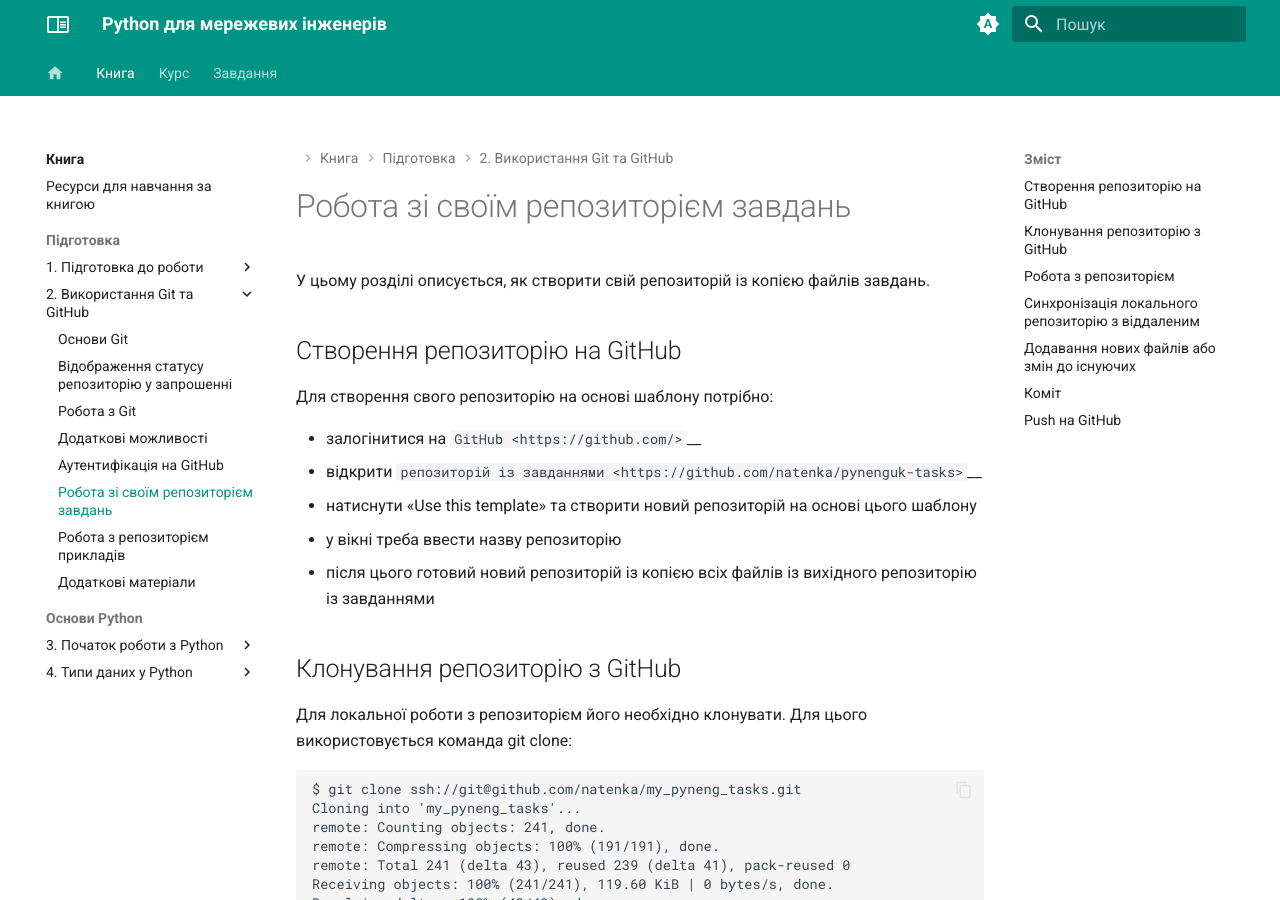
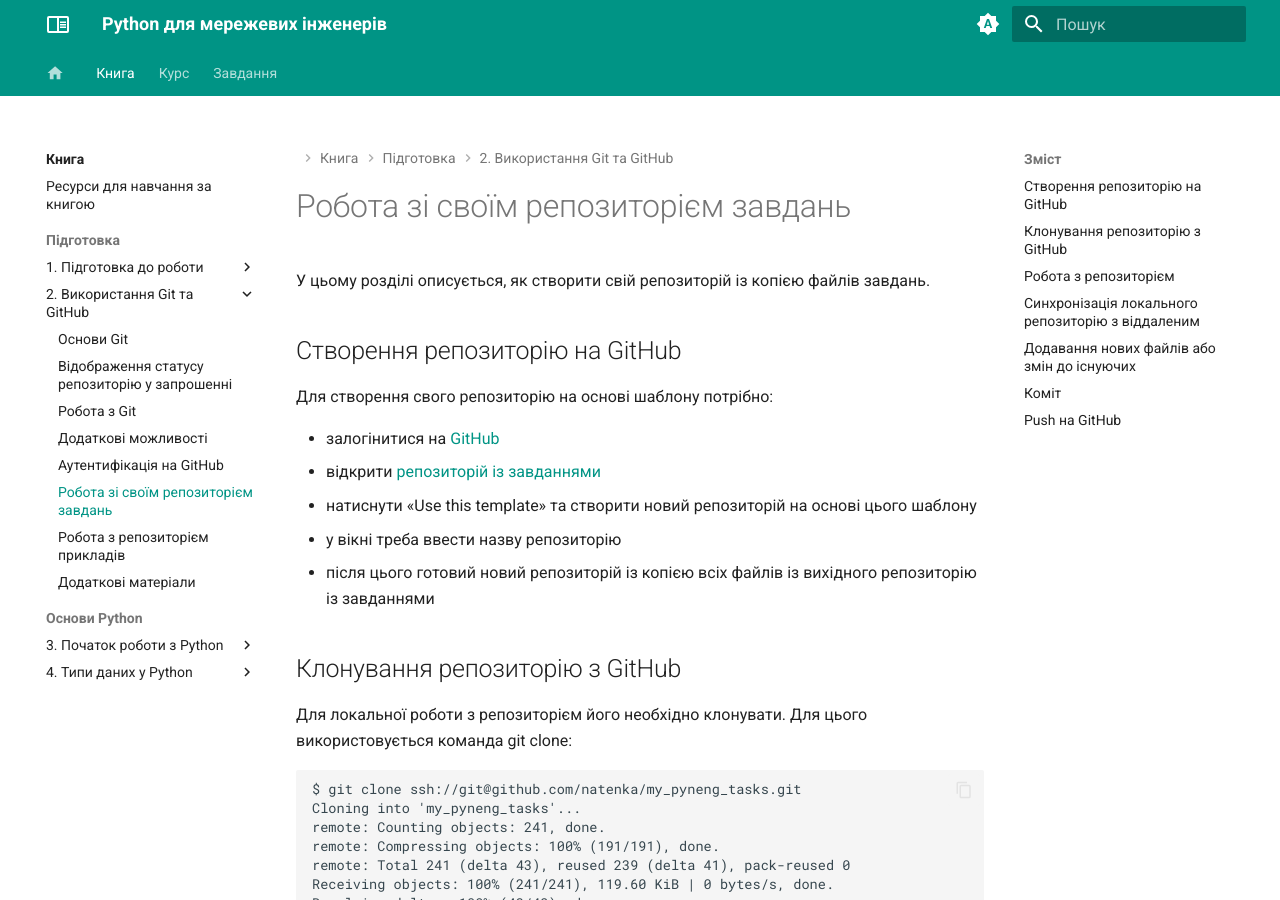
Before and after one commit to natenka/pyneng.io, an MkDocs documentation site: the page built from docs/book/02_git_github/git_github_changes.md, in a window 1280 px wide and 900 px high. Built offline with MkDocs 1.6.1 and Material for MkDocs 9.7.7, drawn with Linux system fonts in a browser that asks for light colours.

Commit message:
UPD fixed rst links

```diff
--- a/docs/book/02_git_github/git_github_changes.md
+++ b/docs/book/02_git_github/git_github_changes.md
@@ -7,8 +7,8 @@
 
 Для створення свого репозиторію на основі шаблону потрібно:
 
--  залогінитися на `GitHub <https://github.com/>`__
--  відкрити `репозиторій із завданнями <https://github.com/natenka/pynenguk-tasks>`__
+-  залогінитися на [GitHub](https://github.com/)
+-  відкрити [репозиторій із завданнями](https://github.com/natenka/pynenguk-tasks)
 -  натиснути «Use this template» та створити новий репозиторій на основі цього шаблону
 -  у вікні треба ввести назву репозиторію
 -  після цього готовий новий репозиторій із копією всіх файлів із вихідного репозиторію із завданнями
```
